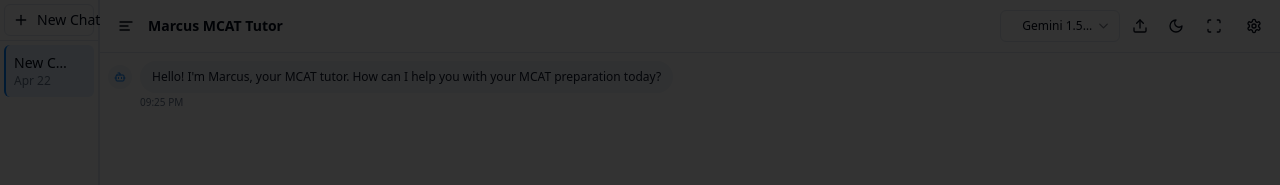
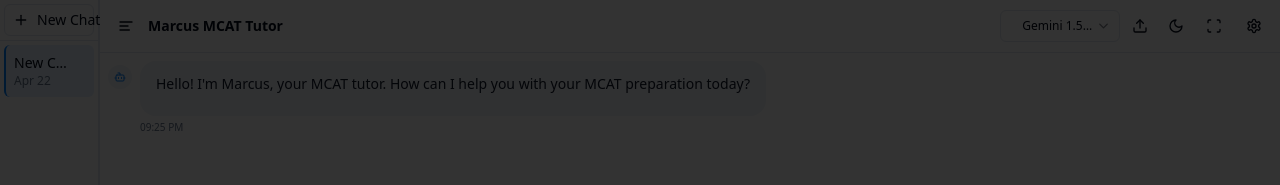
Before and after one commit to krishreddy2021/seniordesign-mde-bot-63, a React (Vite) app: page / in a window 1280 px wide. Shown: the top 185 px of the page. Built offline with nearby package versions, Linux system fonts and the light colour scheme.

Commit message:
Refactor: Improve text formatting in responses
Implement text formatting enhancements for better readability, including bold, underline, and size variations. Adjust spacing for improved visual presentation.

```diff
--- a/package.json
+++ b/package.json
@@ -53,6 +53,7 @@
     "react-day-picker": "^8.10.1",
     "react-dom": "^18.3.1",
     "react-hook-form": "^7.53.0",
+    "react-markdown": "^10.1.0",
     "react-resizable-panels": "^2.1.3",
     "react-router-dom": "^6.26.2",
     "recharts": "^2.12.7",
--- a/src/components/ChatMessage.tsx
+++ b/src/components/ChatMessage.tsx
@@ -2,6 +2,7 @@
 import React from "react";
 import { cn } from "@/lib/utils";
 import { Bot, User } from "lucide-react";
+import ReactMarkdown from "react-markdown";
 
 type MessageRole = "user" | "assistant";
 
@@ -23,7 +24,7 @@ const ChatMessage: React.FC<ChatMessageProps> = ({
   return (
     <div
       className={cn(
-        "flex w-full mb-2 message-animation",
+        "flex w-full mb-4 message-animation", // increased margin bottom
         isUser ? "justify-end" : "justify-start"
       )}
     >
@@ -44,7 +45,7 @@ const ChatMessage: React.FC<ChatMessageProps> = ({
 
         <div className={cn("max-w-full", isUser ? "mr-1" : "ml-1")}>
           {imageUrl && (
-            <div className="mb-1 rounded-lg overflow-hidden border border-border">
+            <div className="mb-2 rounded-lg overflow-hidden border border-border"> {/* increased margin bottom */}
               <img
                 src={imageUrl}
                 alt="Captured screenshot"
@@ -56,17 +57,56 @@ const ChatMessage: React.FC<ChatMessageProps> = ({
 
           <div
             className={cn(
-              "px-3 py-2 text-sm rounded-2xl",
+              "px-4 py-3 text-sm rounded-2xl", // increased padding
               isUser
                 ? "bg-primary text-primary-foreground"
                 : "bg-secondary text-secondary-foreground"
             )}
           >
-            <p className="whitespace-pre-wrap text-xs">{content}</p>
+            <div className="prose prose-sm max-w-none dark:prose-invert">
+              <ReactMarkdown
+                components={{
+                  p: ({ node, ...props }) => <p className="mb-2 leading-relaxed" {...props} />,
+                  h1: ({ node, ...props }) => <h1 className="text-lg font-bold my-2" {...props} />,
+                  h2: ({ node, ...props }) => <h2 className="text-base font-bold my-2" {...props} />,
+                  h3: ({ node, ...props }) => <h3 className="text-sm font-bold my-1" {...props} />,
+                  ul: ({ node, ...props }) => <ul className="list-disc pl-4 my-2" {...props} />,
+                  ol: ({ node, ...props }) => <ol className="list-decimal pl-4 my-2" {...props} />,
+                  li: ({ node, ...props }) => <li className="my-1" {...props} />,
+                  a: ({ node, ...props }) => <a className="text-blue-500 underline" {...props} />,
+                  code: ({ node, inline, ...props }) =>
+                    inline ? (
+                      <code className="bg-gray-200 dark:bg-gray-800 px-1 py-0.5 rounded text-xs" {...props} />
+                    ) : (
+                      <code className="block bg-gray-200 dark:bg-gray-800 p-2 rounded-md my-2 text-xs overflow-x-auto" {...props} />
+                    ),
+                  pre: ({ node, ...props }) => <pre className="overflow-x-auto my-2" {...props} />,
+                  blockquote: ({ node, ...props }) => (
+                    <blockquote className="border-l-2 border-muted pl-2 italic my-2" {...props} />
+                  ),
+                  em: ({ node, ...props }) => <em className="italic" {...props} />,
+                  strong: ({ node, ...props }) => <strong className="font-bold" {...props} />,
+                  hr: ({ node, ...props }) => <hr className="my-2 border-muted" {...props} />,
+                  table: ({ node, ...props }) => (
+                    <div className="overflow-x-auto">
+                      <table className="border-collapse border border-border my-2" {...props} />
+                    </div>
+                  ),
+                  th: ({ node, ...props }) => (
+                    <th className="border border-border p-1 text-xs bg-muted" {...props} />
+                  ),
+                  td: ({ node, ...props }) => (
+                    <td className="border border-border p-1 text-xs" {...props} />
+                  ),
+                }}
+              >
+                {content}
+              </ReactMarkdown>
+            </div>
           </div>
           <div
             className={cn(
-              "text-[10px] text-muted-foreground mt-0.5",
+              "text-[10px] text-muted-foreground mt-1", // increased margin top
               isUser ? "text-right" : "text-left"
             )}
           >
--- a/src/components/ChatMessageList.tsx
+++ b/src/components/ChatMessageList.tsx
@@ -25,7 +25,7 @@ const ChatMessageList: React.FC<ChatMessageListProps> = ({
   handleCancelUpload,
   messagesEndRef,
 }) => (
-  <div className="space-y-2">
+  <div className="space-y-4"> {/* increased space between messages */}
     {messages.map((message, idx) => (
       <ChatMessage
         key={idx}
--- a/tailwind.config.ts
+++ b/tailwind.config.ts
@@ -19,6 +19,49 @@ export default {
 			}
 		},
 		extend: {
+			typography: {
+				DEFAULT: {
+					css: {
+						maxWidth: 'none',
+						color: 'inherit',
+						a: {
+							color: 'inherit',
+							textDecoration: 'underline',
+							fontWeight: '500',
+						},
+						strong: {
+							fontWeight: '700',
+						},
+						code: {
+							fontWeight: '500',
+						},
+						'code::before': {
+							content: '""',
+						},
+						'code::after': {
+							content: '""',
+						},
+						'blockquote p:first-of-type::before': { content: 'none' },
+						'blockquote p:last-of-type::after': { content: 'none' },
+						h1: {
+							fontWeight: '700',
+						},
+						h2: {
+							fontWeight: '600',
+						},
+						h3: {
+							fontWeight: '600',
+						},
+						h4: {
+							fontWeight: '600',
+						},
+						pre: {
+							backgroundColor: 'rgb(var(--secondary))',
+							color: 'inherit',
+						},
+					},
+				},
+			},
 			colors: {
 				border: 'hsl(var(--border))',
 				input: 'hsl(var(--input))',
@@ -93,5 +136,5 @@ export default {
 			}
 		}
 	},
-	plugins: [require("tailwindcss-animate")],
+	plugins: [require("tailwindcss-animate"), require('@tailwindcss/typography')],
 } satisfies Config;
```
Also changed, not shown: 1 other file (tests, documents, lock files or other folders).
